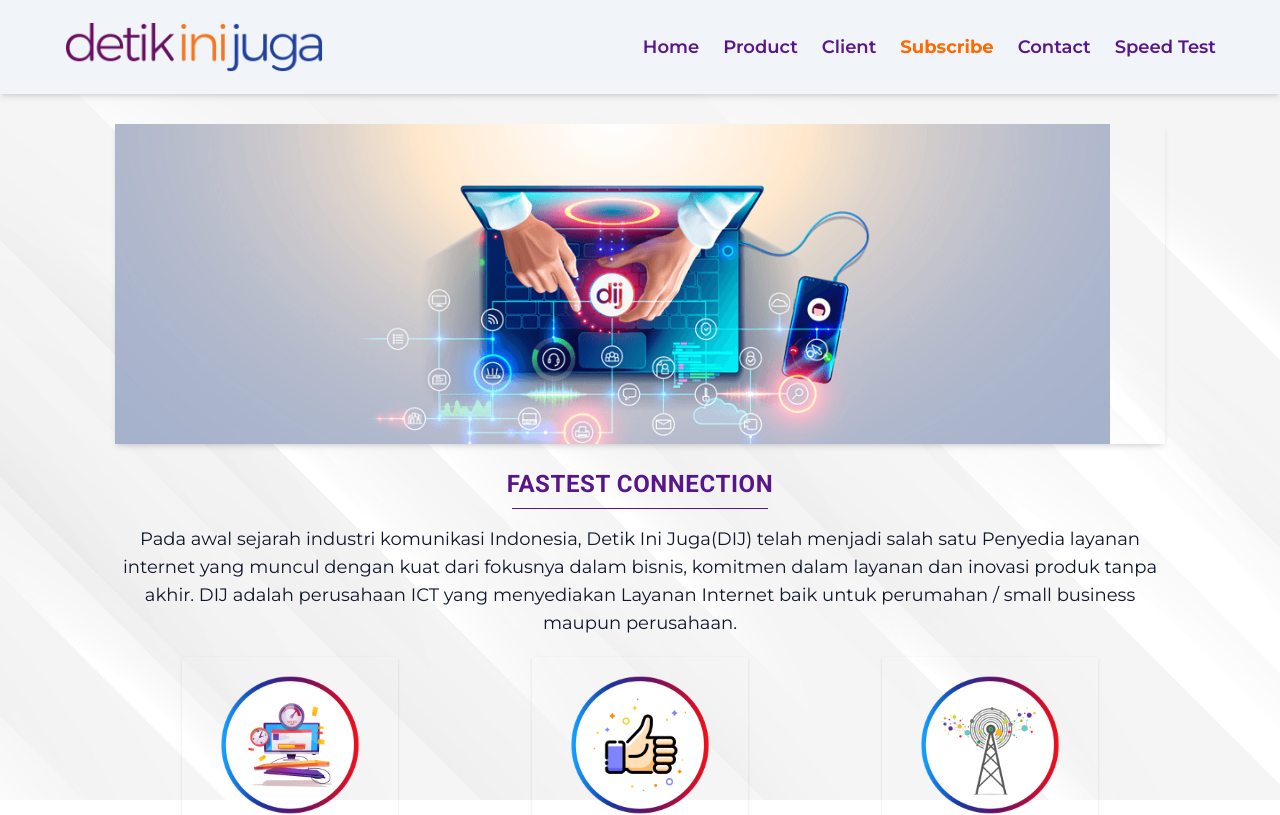
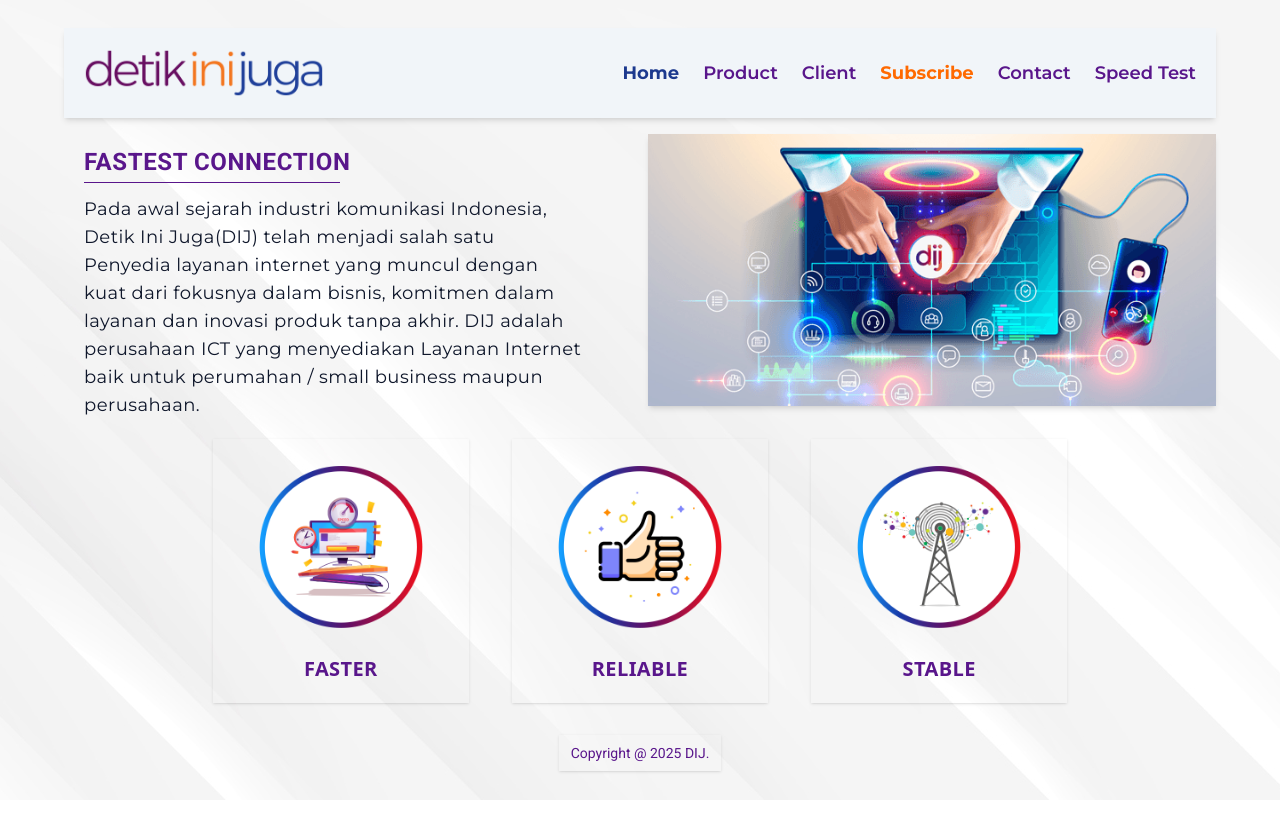
Before and after one commit to NoviansyahSukma/website-dij, a React (Vite) app: page /#/ in a window 1280 px wide. Shown: the top 815 px of the page. Built offline with nearby package versions, Linux system fonts and the light colour scheme.

Commit message:
8/10/2025 commit

```diff
--- a/src/Layout.jsx
+++ b/src/Layout.jsx
@@ -1,25 +1,48 @@
-import { Outlet } from "react-router-dom";
+import { Outlet, useLocation } from "react-router-dom";
+import { useEffect, useState } from "react";
+import { ShowContext } from "./contexts/ShowContext";
 import Navbar from "./components/Navbar";
 
 export default function Layout() {
+  const [show, setShow] = useState(false);
+
+  const location = useLocation();
+
+  useEffect(() => {
+    setShow(false);
+    const timeout = setTimeout(() => {
+      setShow(true);
+    }, 100);
+
+    return () => clearTimeout(timeout);
+  }, [location.pathname]);
+
   return (
     <>
-      <div className="w-full h-screen fixed bg-[url(/bg.jpg)] bg-cover bg-center bg-no-repeat"></div>
-      <div className="w-full m-auto lg:w-4/5 xl:w-5/6 lg:py-7 relative z-50">
-        <div className="top-0 right-0 left-0 fixed">
+      <ShowContext.Provider value={show}>
+        <div className="top-0 right-0 bottom-0 left-0 h-screen fixed bg-[url(/bg.jpg)] bg-cover bg-center bg-no-repeat"></div>
+        <div className="w-full m-auto xl:w-[90%] 2xl:w-5/6 lg:py-7 relative z-50">
+          <div className="top-0 right-0 left-0 fixed z-[9999] lg:px-7 xl:px-0 xl:static">
             <Navbar />
           </div>
 
-        <div className="w-full px-2 mt-16 mb-14 md:mt-24">
+          <div className="w-full px-2 lg:px-7 xl:px-0 mt-16 md:mt-24 lg:mt-20 xl:mt-4 2xl:mt-3">
             <Outlet />
           </div>
 
-        <div className="w-full relative">
-          <h1 className="absolute top-0 left-0 right-0 font-roboto text-purple-900 text-sm text-center py-2">
+          <div
+            className={`w-full flex items-center justify-center md:mt-8 lg:mt-12 xl:mt-8 transition-all transform duration-1500 ease-in-out ${
+              show ? "opacity-100 delay-500" : "opacity-0"
+            }`}
+          >
+            <div className="pt-10 pb-3 xl:py-0">
+              <h1 className="shadow-sm inline-block font-roboto text-purple-900 text-xs md:text-sm lg:text-lg xl:text-sm text-center px-4 py-2 xl:px-3">
                 Copyright @ 2025 DIJ.
               </h1>
             </div>
           </div>
+        </div>
+      </ShowContext.Provider>
     </>
   );
 }
--- a/src/components/Navbar.jsx
+++ b/src/components/Navbar.jsx
@@ -1,6 +1,6 @@
 import { useState } from "react";
 import { HiOutlineMenuAlt3, HiOutlineX } from "react-icons/hi";
-import { Link } from "react-router-dom";
+import { Link, NavLink } from "react-router-dom";
 import Logo from "../assets/dij-font-logo.png";
 
 export default function Navbar() {
@@ -10,23 +10,34 @@
 
   const navItems = [
     { id: 1, label: "Home", link: "/" },
-    { id: 2, label: "Product", link: "about" },
-    { id: 3, label: "Client", link: "product" },
-    { id: 4, label: "Subscribe", link: "subscribe", different: true },
+    { id: 2, label: "Product", link: "/product" },
+    { id: 3, label: "Client", link: "/client" },
+    {
+      id: 4,
+      label: "Subscribe",
+      link: "https://noviansyahsukma.github.io/page-subscribe/",
+      external: true,
+      different: true,
+    },
     { id: 5, label: "Contact", link: "contact" },
-    { id: 6, label: "Speed Test", link: "#" },
+    {
+      id: 6,
+      label: "Speed Test",
+      link: "https://speedtest.detik.net.id/",
+      external: true,
+    },
   ];
 
   return (
     <>
-      <nav className="w-full bg-slate-100 shadow-md px-4 py-3 md:py-5 lg:px-7">
-        <div className="flex items-center justify-between max-w-6xl mx-auto relative">
-          <div className="w-[140px] md:w-[200px] lg:w-[260px]">
+      <nav className="w-full bg-slate-100 xl:bg-none shadow-md xl:border-slate-700 px-4 py-3 md:py-5 lg:px-7 xl:px-5">
+        <div className="flex items-center justify-between mx-auto relative">
+          <div className="w-[140px] md:w-[200px] lg:w-[250px] xl:w-[240px] 2xl:w-[280px]">
             <img src={Logo} alt="logo dij" />
           </div>
 
           {/* Desktop menu */}
-          <ul className="font-monserrat text-lg hidden xl:flex space-x-6 text-purple-900 font-semibold">
+          <ul className="font-monserrat text-lg hidden xl:flex space-x-6 2xl:space-x-8 text-purple-900 font-semibold">
             {navItems.map((item) => (
               <li
                 key={item.id}
@@ -34,7 +45,27 @@
                   item.different ? "font-bold text-orange-500" : ""
                 }`}
               >
-                <Link to={`${item.link}`}>{item.label}</Link>
+                {item.external || item.link.startsWith("http") ? (
+                  <a
+                    href={item.link}
+                    target="_blank"
+                    rel="noopener noreferrer"
+                    className="inline-block"
+                  >
+                    {item.label}
+                  </a>
+                ) : (
+                  <NavLink
+                    to={item.link}
+                    className={({ isActive }) =>
+                      `inline-block ${
+                        isActive ? "text-blue-900 font-bold" : ""
+                      }`
+                    }
+                  >
+                    {item.label}
+                  </NavLink>
+                )}
               </li>
             ))}
           </ul>
@@ -60,18 +91,37 @@
             isOpen ? "bg-slate-100 py-7 opacity-100" : "bg-none py-0 opacity-0"
           }`}
         >
-          <ul className="font-monserrat text-lg text-center flex flex-col p-4 space-y-5 text-purple-900 font-semibold">
+          <ul className="font-monserrat text-lg lg:text-xl text-center flex flex-col p-4 space-y-5 text-purple-900 font-semibold">
             {navItems.map((item) => (
-              <li key={item.id}>
-                <Link
-                  to={`${item.link}`}
-                  onClick={() => setIsOpen(false)} // ✅ tutup menu setelah klik
-                  className={`hover:text-slate-400 focus:text-slate-300 ${
-                    item.different ? "font-bold text-orange-500" : ""
-                  }`}
-                >
-                  {item.label}
-                </Link>
+              <li
+                key={item.id}
+                className={`hover:text-slate-400 focus:text-slate-300 ${
+                  item.different ? "font-bold text-orange-500" : ""
+                }`}
+              >
+                {item.external || item.link.startsWith("http") ? (
+                  <a
+                    href={item.link}
+                    target="_blank"
+                    onClick={() => setIsOpen(false)} // ✅ tutup menu setelah klik
+                    rel="noopener noreferrer"
+                    className="inline-block"
+                  >
+                    {item.label}
+                  </a>
+                ) : (
+                  <NavLink
+                    to={item.link}
+                    onClick={() => setIsOpen(false)} // ✅ tutup menu setelah klik
+                    className={({ isActive }) =>
+                      `inline-block ${
+                        isActive ? "text-blue-900 font-bold" : ""
+                      }`
+                    }
+                  >
+                    {item.label}
+                  </NavLink>
+                )}
               </li>
             ))}
           </ul>
--- /dev/null
+++ b/src/contexts/ShowContext.jsx
@@ -0,0 +1,3 @@
+import { createContext } from "react";
+
+export const ShowContext = createContext(false);
--- a/src/main.jsx
+++ b/src/main.jsx
@@ -4,7 +4,8 @@
 import "./main.css";
 import Home from "./pages/Home";
 import Layout from "./Layout";
-import About from "./pages/About";
+import Product from "./pages/Product";
+import Client from "./pages/Client";
 
 createRoot(document.getElementById("root")).render(
   <StrictMode>
@@ -12,7 +13,8 @@
       <Routes>
         <Route path="/" element={<Layout />}>
           <Route index element={<Home />} />
-          {/* <Route path="about" element={<About />} /> */}
+          <Route path="product" element={<Product />} />
+          <Route path="client" element={<Client />} />
         </Route>
       </Routes>
     </HashRouter>
--- a/src/pages/About.jsx
+++ /dev/null
@@ -1,7 +0,0 @@
-export default function About() {
-  return (
-    <section className="w-full h-[200px] bg-sky-600">
-      <div className="text-2xl text-slate-600 font-bold">About</div>
-    </section>
-  );
-}
--- /dev/null
+++ b/src/pages/Client.jsx
@@ -0,0 +1,15 @@
+import { useContext } from "react";
+import { ShowContext } from "../contexts/ShowContext";
+
+export default function Client() {
+  const show = useContext(ShowContext);
+  return (
+    <section
+      className={`w-full h-[200px] bg-sky-600 transition-all transform duration-1500 ease-in-out ${
+        show ? "opacity-100 translate-y-0" : "opacity-0 -translate-y-100"
+      }`}
+    >
+      <div className="text-2xl text-slate-600 font-bold">Client</div>
+    </section>
+  );
+}
--- a/src/pages/Home.jsx
+++ b/src/pages/Home.jsx
@@ -1,26 +1,38 @@
+import { useContext } from "react";
 import Jumbotron from "../assets/image/jumbotron.png";
 import Thumb_1 from "../assets/image/dij_plus1.png";
 import Thumb_2 from "../assets/image/dij_plus2.png";
 import Thumb_3 from "../assets/image/dij_plus3.png";
+import { ShowContext } from "../contexts/ShowContext";
 
 export default function Home() {
+  const show = useContext(ShowContext);
+
   return (
     <>
-      <div className="w-full h-40 md:h-80 overflow-hidden shadow-md">
+      <div className="xl:grid xl:grid-cols-2 xl:gap-4">
+        <div
+          className={`w-full order-2 h-40 md:h-80 lg:h-96 xl:h-68 2xl:h-93 overflow-hidden shadow-md transition-all transform duration-1500 ease-in-out ${
+            show ? "opacity-100 translate-x-0" : "opacity-0 translate-x-100"
+          }`}
+        >
           <img
             src={Jumbotron}
             alt="jumbotron-dij"
-          className="h-76 md:h-140 object-cover -mt-12"
+            className="h-76 md:h-140 lg:h-180 xl:h-140 2xl:h-192 object-cover m-auto -mt-12 md:-mt-18 lg:-mt-28 xl:-mt-24 2xl:-mt-34"
           />
         </div>
 
-      <div className="mt-3 md:mt-6 font-roboto text-center text-purple-900">
-        <div>
-          <h1 className="text-xl tracking-wide md:text-2xl font-bold">
+        <div
+          className={`order-1 font-roboto text-center xl:text-left text-purple-900 mt-3 md:mt-7 xl:mt-3 2xl:mt-14 xl:px-5 2xl:px-14 transition-all transform duration-1500 ease-in-out ${
+            show ? "opacity-100 translate-x-0" : "opacity-0 -translate-x-100"
+          }`}
+        >
+          <h1 className="text-xl tracking-wide md:text-2xl lg:text-3xl xl:text-2xl font-bold">
             FASTEST CONNECTION
           </h1>
-          <hr className="max-w-64 m-auto my-2 bg-slate-600" />
-          <p className="font-monserrat text-sm md:text-lg text-slate-900 mt-2 md:mt-4 px-2">
+          <hr className="max-w-64 lg:max-w-80 xl:max-w-64 m-auto my-2 md:mt-3 lg:mt-4 xl:ml-0 xl:mt-1 bg-slate-600" />
+          <p className="font-monserrat tracking-wide text-sm md:text-lg lg:text-lg xl:text-md text-slate-900 mt-2 md:mt-4 lg:mt-5 xl:mt-3 px-2 lg:px-7 xl:pl-0">
             Pada awal sejarah industri komunikasi Indonesia, Detik Ini Juga(DIJ)
             telah menjadi salah satu Penyedia layanan internet yang muncul
             dengan kuat dari fokusnya dalam bisnis, komitmen dalam layanan dan
@@ -29,22 +41,26 @@
             maupun perusahaan.
           </p>
         </div>
-
-        <div className="w-full tracking-wide grid grid-cols-1 md:grid-cols-3 gap-y-3 md:gap-x-0 mt-5">
-          <div className="w-48 md:w-54 m-auto shadow-sm">
-            <img src={Thumb_1} alt="Thumb-1" className="-mt-5" />
-            <h3 className="font-medium -mt-5 pb-2">FASTER</h3>
       </div>
 
-          <div className="w-48 md:w-54 m-auto shadow-sm">
-            <img src={Thumb_2} alt="Thumb-2" className="-mt-5" />
-            <h3 className="font-medium -mt-5 pb-2">RELIABLE</h3>
+      <div
+        className={`text-purple-900 text-center w-full xl:w-4/5 2xl:w-3/5 m-auto tracking-wide grid grid-cols-1 md:grid-cols-3 gap-y-3 mt-5 md:mt-7 lg:mt-10 xl:mt-5 md:px-3 transition-all duration-1500 ease-in-out ${
+          show ? "opacity-100 translate-y-0" : "opacity-0 translate-y-100"
+        }`}
+      >
+        <div className="w-48 md:w-54 lg:w-74 xl:w-64 2xl:w-68 m-auto shadow-sm pb-3 lg:pb-5">
+          <img src={Thumb_1} alt="Thumb-1" className="-mt-5" />
+          <h3 className="font-semibold -mt-5 lg:text-xl">FASTER</h3>
         </div>
 
-          <div className="w-48 md:w-54 m-auto shadow-sm">
+        <div className="w-48 md:w-54 lg:w-74 xl:w-64 2xl:w-68 m-auto shadow-sm pb-3 lg:pb-5">
+          <img src={Thumb_2} alt="Thumb-2" className="-mt-5" />
+          <h3 className="font-semibold -mt-5 lg:text-xl">RELIABLE</h3>
+        </div>
+
+        <div className="w-48 md:w-54 lg:w-74 xl:w-64 2xl:w-68 m-auto shadow-sm pb-3 lg:pb-5">
           <img src={Thumb_3} alt="Thumb-3" className="-mt-5" />
-            <h3 className="font-medium -mt-5 pb-2">STABLE</h3>
-          </div>
+          <h3 className="font-semibold -mt-5 lg:text-xl">STABLE</h3>
         </div>
       </div>
     </>
--- /dev/null
+++ b/src/pages/Product.jsx
@@ -0,0 +1,15 @@
+import { useContext } from "react";
+import { ShowContext } from "../contexts/ShowContext";
+
+export default function Product() {
+  const show = useContext(ShowContext);
+  return (
+    <section
+      className={`w-full h-[200px] bg-sky-600 transition-all transform duration-1500 ease-in-out ${
+        show ? "opacity-100 translate-y-0" : "opacity-0 -translate-y-100"
+      }`}
+    >
+      <div className="text-2xl text-slate-600 font-bold">Product</div>
+    </section>
+  );
+}
```
Lines whose indentation alone changed are shown as unchanged.
